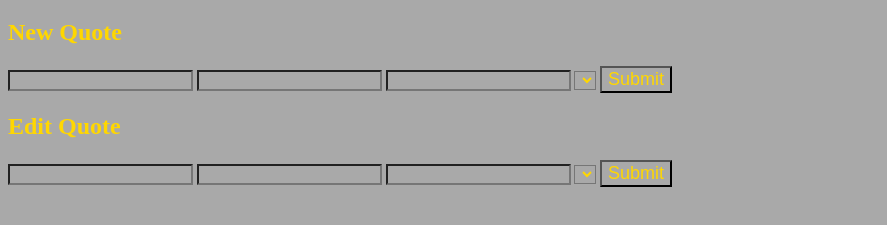
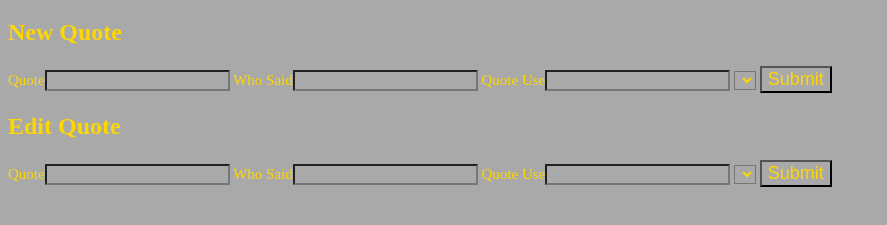
Before and after one commit to bbalkaransingh23888/project-2-frontend, a plain HTML site: page index.html in a window 1280 px wide. Shown: the part 61-286 px from the top of the page, without its empty margins (0-887 px from the left). Drawn offline with nearby package versions, Linux system fonts and the light colour scheme; no server answers.

Commit message:
slight edit

```diff
--- a/index.html
+++ b/index.html
@@ -21,18 +21,18 @@
         </div>
         <h2>New Quote</h2>
         <div class="form">
-            <input type=text name=quote id="createinputquote"/>
-            <input type=text name=whoSaid id="createinputwhosaid">
-            <input type=text name=quoteUse id="createinputquoteuse">
+            Quote<input type=text name=quote id="createinputquote"/>
+            Who Said<input type=text name=whoSaid id="createinputwhosaid">
+            Quote Use<input type=text name=quoteUse id="createinputquoteuse">
             <select name="quote" id="createselect">
             </select>
             <button id="createbutton">Submit</button>
         </div>
         <h2>Edit Quote</h2>
         <div class="form">
-            <input type=text name=name id="editinputquote"/>
-            <input type=text name=name id="editinputwhosaid"/>
-            <input type=text name=name id="editinputquoteuse"/>
+            Quote<input type=text name=name id="editinputquote"/>
+            Who Said<input type=text name=name id="editinputwhosaid"/>
+            Quote Use<input type=text name=name id="editinputquoteuse"/>
             <select name="quote" id="editselect">
             </select>
             <button id="editbutton">Submit</button>
```
